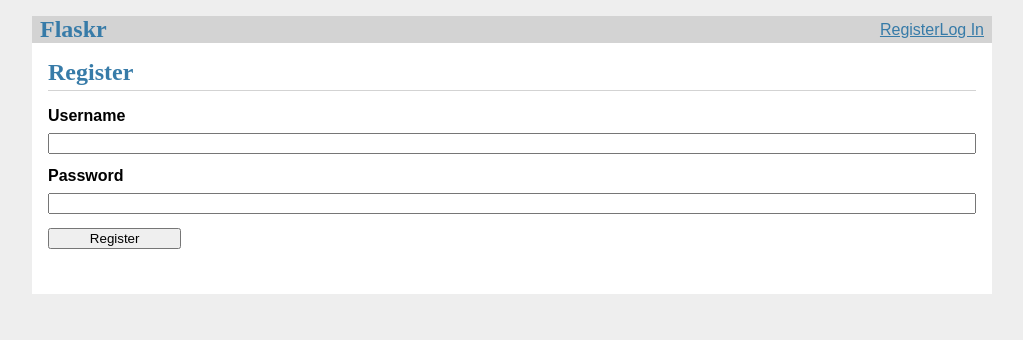
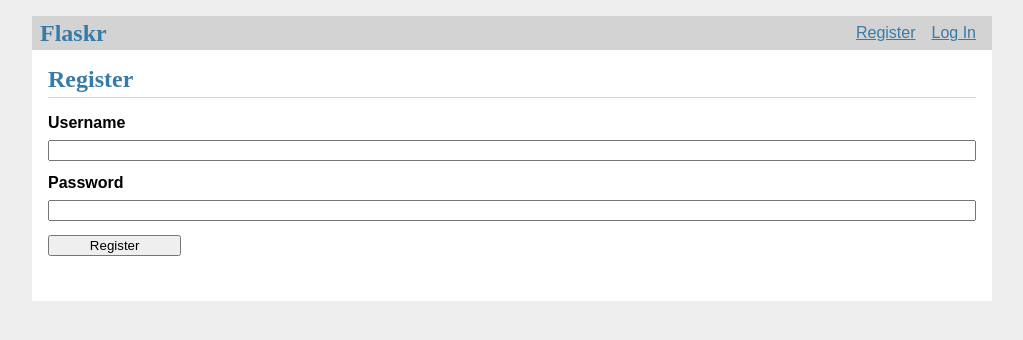
Before and after one commit to musomaddie/StitchPlease, a Flask app: template flaskr/templates/auth/register.html in a window 1280 px wide. Shown: the top 340 px of the page, without its empty margins (128-1151 px from the left). Run offline with Flask 2, Linux system fonts and the light colour scheme; the template is opened without the code that fills it, so the values that code supplies are empty.

Commit message:
modified style slightly by downloading it

```diff
--- a/flaskr/static/style.css
+++ b/flaskr/static/style.css
@@ -42,7 +42,7 @@ nav h1 a {
   padding: 0.25rem 0.5rem;
 }
 
-nav ul {
+nav ul  {
   display: flex;
   list-style: none;
   margin: 0;
@@ -51,7 +51,7 @@ nav ul {
 
 nav ul li a, nav ul li span, header .action {
   display: block;
-	padding 0.5rem;
+  padding: 0.5rem;
 }
 
 .content {
@@ -86,7 +86,7 @@ nav ul li a, nav ul li span, header .action {
   flex: auto;
 }
 
-.post > header > h1 {
+.post > header h1 {
   font-size: 1.5em;
   margin-bottom: 0;
 }
```
Lines whose indentation alone changed are shown as unchanged.
